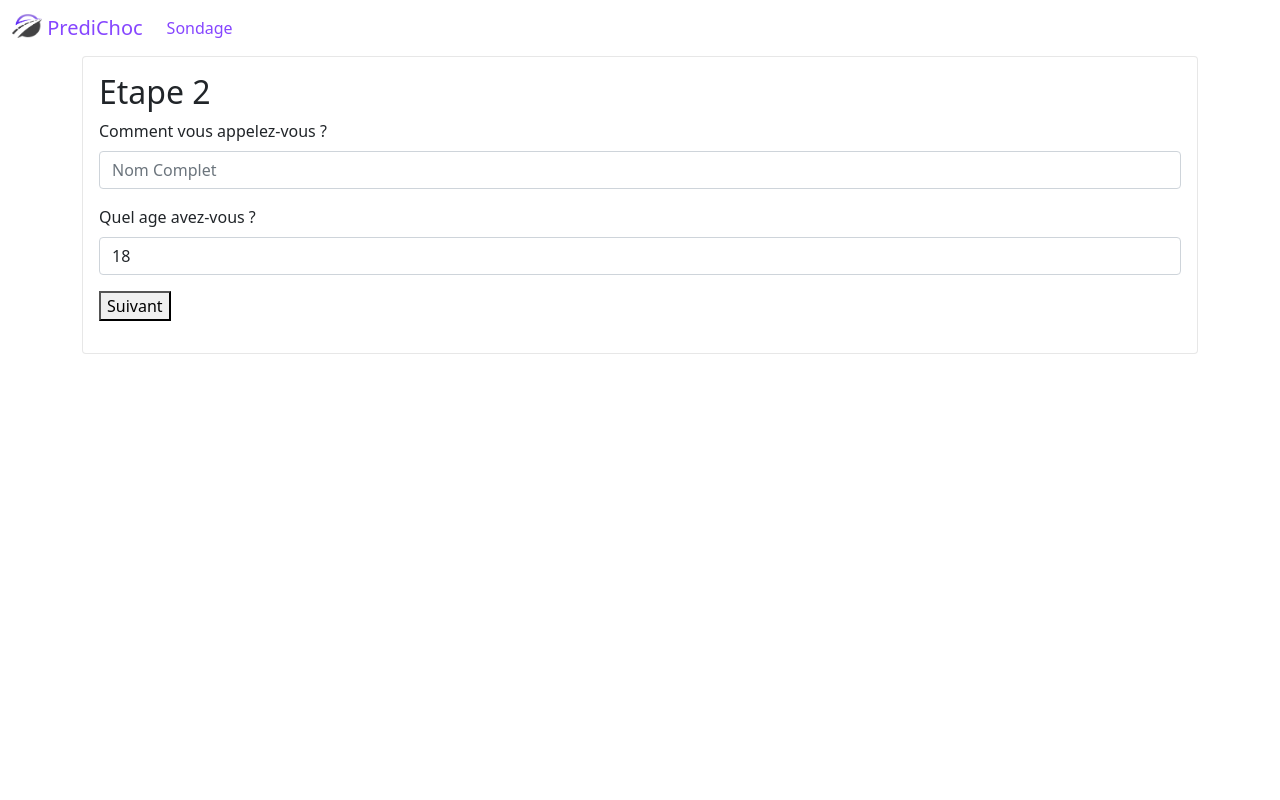
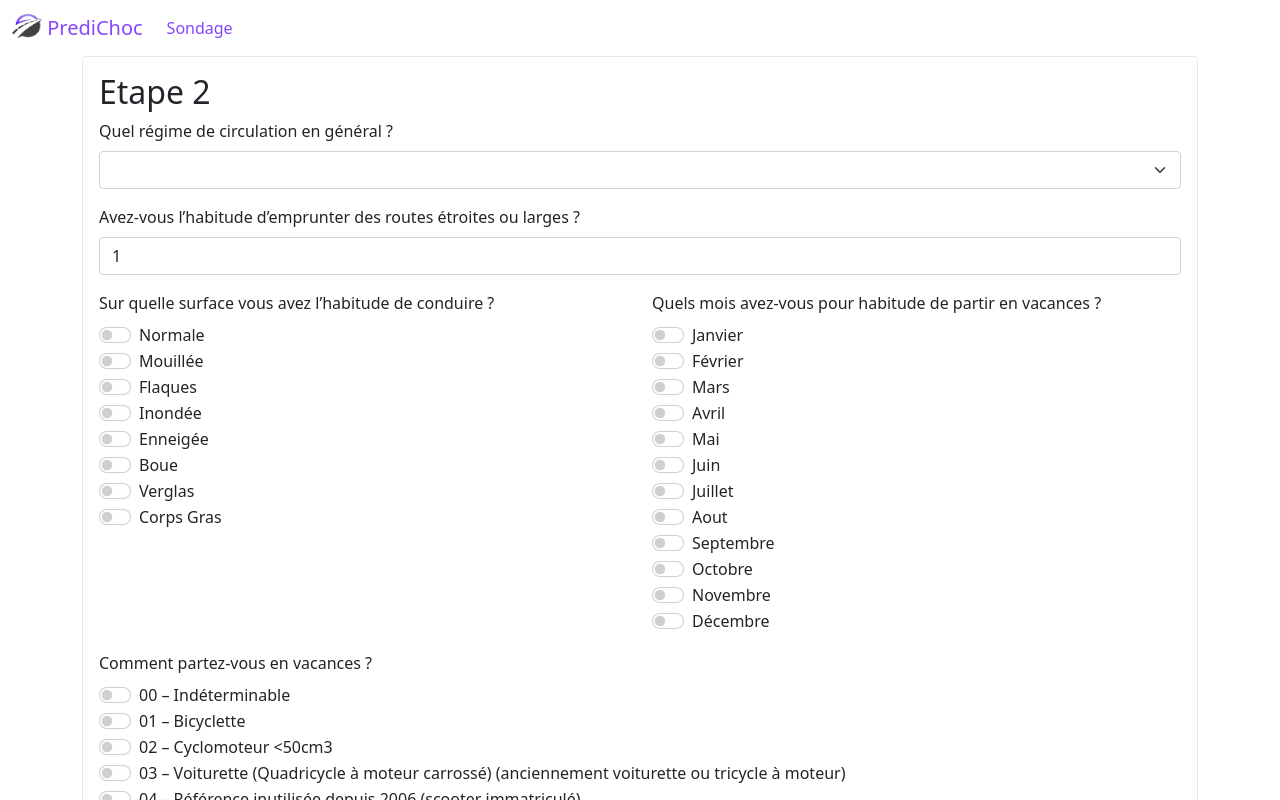
Before and after one commit to Assurance-Project-secure-road/predi-choc-front, a Vue app: page / in a window 1280 px wide. Both pictures are taken after a click on the button "Suivant". Shown: the top 800 px of the page. Built offline with nearby package versions, Linux system fonts and the light colour scheme.

Commit message:
Third step init

```diff
--- /dev/null
+++ b/src/components/ThirdStep.vue
@@ -0,0 +1,175 @@
+<template>
+    <div class="card">
+        <div class="card-body">
+            <h2>Etape {{ step }}</h2>
+            <div class="mb-3">
+                <label
+                    for="regime_circulation"
+                    class="form-label"
+                >Quel régime de circulation en général ?</label>
+                <select class="form-select" id="regime_circulation" v-model="regimeCirculation">
+                    <option disabled value>Type de route</option>
+                    <option value="1">Route à sens unique</option>
+                    <option value="2">Route bidirectionelle</option>
+                    <option value="3">Route à chaussées séparées</option>
+                    <option value="4">Route avec voies d'affectation variable</option>
+                </select>
+            </div>
+            <div class="mb-3">
+                <label
+                    for="nb_voie_route"
+                    class="form-label"
+                >Avez-vous l’habitude d’emprunter des routes étroites ou larges ?</label>
+                <input
+                    type="number"
+                    class="form-control"
+                    id="nb_voie_route"
+                    min="1"
+                    max="12"
+                    placeholder="Age"
+                    v-model="nbVoieRoute"
+                />
+            </div>
+            <div class="row">
+                <div class="col mb-3">
+                    <label
+                        for="surface"
+                        class="form-label"
+                    >Sur quelle surface vous avez l’habitude de conduire ?</label>
+                    <div
+                        class="form-check form-switch"
+                        v-for="(surface, i) in surfaces"
+                        :key="'surf_' + i"
+                    >
+                        <input
+                            class="form-check-input"
+                            type="checkbox"
+                            :value="i + 1"
+                            :id="'surf_' + i"
+                            v-model="selectedSurfaces"
+                        />
+                        <label class="form-check-label" :for="'surf_' + i">{{ surface }}</label>
+                    </div>
+                </div>
+                <div class="col mb-3">
+                    <label
+                        for="name"
+                        class="form-label"
+                    >Quels mois avez-vous pour habitude de partir en vacances ?</label>
+                    <div
+                        class="form-check form-switch"
+                        v-for="(month, i) in months"
+                        :key="'month_' + i"
+                    >
+                        <input
+                            class="form-check-input"
+                            type="checkbox"
+                            :value="i + 1"
+                            :id="'month_' + i"
+                            v-model="selectedMonths"
+                        />
+                        <label class="form-check-label" :for="'month_' + i">{{ month }}</label>
+                    </div>
+                </div>
+            </div>
+            <div class="mb-3">
+                <label for="name" class="form-label">Comment partez-vous en vacances ?</label>
+                <div
+                    class="form-check form-switch"
+                    v-for="(typeCar, i) in typeCars"
+                    :key="'type_' + i"
+                >
+                    <input
+                        class="form-check-input"
+                        type="checkbox"
+                        :value="parseInt(typeCar.split(' - ')[0])"
+                        :id="'type_' + i"
+                        v-model="selectedCars"
+                    />
+                    <label class="form-check-label" :for="'type_' + i">{{ typeCar }}</label>
+                </div>
+            </div>
+            <div class="mb-3">
+                <label
+                    for="age"
+                    class="form-label"
+                >Dans quelle condition lumiseuse avez vous l'habite de conduire ?</label>
+                <select id="lights" class="form-select" v-model="light">
+                    <option disabled value>Etat de luminosité</option>
+                    <option value="1">Plein jour</option>
+                    <option value="2">Crépuscule ou aube</option>
+                    <option value="3">Nuit sans éclairage public</option>
+                    <option value="4">Nuit avec éclairage public non allumé</option>
+                    <option value="5">Nuit avec éclairage public allumé</option>
+                </select>
+            </div>
+            <div class="mb-3 text-right">
+                <button @click="handleNext">Suivant</button>
+            </div>
+        </div>
+    </div>
+</template>
+
+<script setup>
+import { ref, defineEmits, defineProps } from "vue"
+const emits = defineEmits(["next"])
+defineProps({
+    step: Number
+})
+
+const nbVoieRoute = ref(1)
+const regimeCirculation = ref(NaN)
+const selectedSurfaces = ref([])
+const selectedMonths = ref([])
+const selectedCars = ref([])
+const light = ref(NaN)
+
+const surfaces = ["Normale", "Mouillée", "Flaques", "Inondée", "Enneigée", "Boue", "Verglas", "Corps Gras"]
+const months = ["Janvier", "Février", "Mars", "Avril", "Mai", "Juin", "Juillet", "Aout", "Septembre", "Octobre", "Novembre", "Décembre"]
+const typeCars = [
+    "00 – Indéterminable",
+    "01 – Bicyclette",
+    "02 – Cyclomoteur <50cm3",
+    "03 – Voiturette (Quadricycle à moteur carrossé) (anciennement voiturette ou tricycle à moteur)",
+    "04 – Référence inutilisée depuis 2006 (scooter immatriculé)",
+    "05 – Référence inutilisée depuis 2006 (motocyclette)",
+    "06 – Référence inutilisée depuis 2006 (side-car)",
+    "07 – VL seul",
+    "08 – Référence inutilisée depuis 2006 (VL + caravane)",
+    "09 – Référence inutilisée depuis 2006 (VL + remorque)",
+    "10 – VU seul 1,5T <= PTAC <= 3,5T avec ou sans remorque (anciennement VU seul 1,5T <= PTAC <= 3,5T)",
+    "11 – Référence inutilisée depuis 2006 (VU (10) + caravane)",
+    "12 – Référence inutilisée depuis 2006 (VU (10) + remorque)",
+    "13 – PL seul 3,5T <PTCA <= 7,5T",
+    "14 – PL seul > 7,5T",
+    "15 – PL > 3,5T + remorque",
+    "16 – Tracteur routier seul",
+    "17 – Tracteur routier + semi-remorque",
+    "18 – Référence inutilisée depuis 2006 (transport en commun)",
+    "19 – Référence inutilisée depuis 2006 (tramway)",
+    "20 – Engin spécial",
+    "21 – Tracteur agricole",
+    "30 – Scooter < 50 cm3",
+    "31 – Motocyclette > 50 cm3 et <= 125 cm3",
+    "32 – Scooter > 50 cm3 et <= 125 cm3",
+    "33 – Motocyclette > 125 cm3",
+    "34 – Scooter > 125 cm3",
+    "35 – Quad léger <= 50 cm3 (Quadricycle à moteur non carrossé)",
+    "36 – Quad lourd > 50 cm3 (Quadricycle à moteur non carrossé)",
+    "37 – Autobus",
+    "38 – Autocar",
+    "39 – Train",
+    "40 – Tramway",
+    "41 – 3RM <= 50 cm3",
+    "42 – 3RM > 50 cm3 <= 125 cm3",
+    "43 – 3RM > 125 cm3",
+    "50 – EDP à moteur",
+    "60 – EDP sans moteur",
+    "80 – VAE",
+    "99 – Autre véhicule",
+]
+
+const handleNext = () => {
+    emits("next", { Nb_voie_Route: nbVoieRoute.value, Categorie_Route: regimeCirculation.value, selectedSurfaces: selectedSurfaces.value, selectedMonths: selectedMonths.value, selectedCars: selectedCars.value })
+}
+</script>
--- a/src/views/Home.vue
+++ b/src/views/Home.vue
@@ -1,6 +1,7 @@
 <template>
   <div class="container">
-    <StepExemple :step="step+1" @next="handleNext" v-if="step < 5" />
+    <StepExemple :step="step+1" @next="handleNext" v-if="step == 0" />
+    <ThirdStep :step="step+1" @next="handleNext" v-else-if="step == 1" />
     <Result :results="results" v-if="results.length > 0" />
   </div>
 </template>
@@ -8,6 +9,7 @@
 <script setup>
 import { ref } from "vue"
 import StepExemple from "@/components/StepExemple.vue"
+import ThirdStep from "@/components/ThirdStep.vue"
 import Result from "@/components/Result.vue"
 const sondage = ref({})
 const step = ref(0)
```
